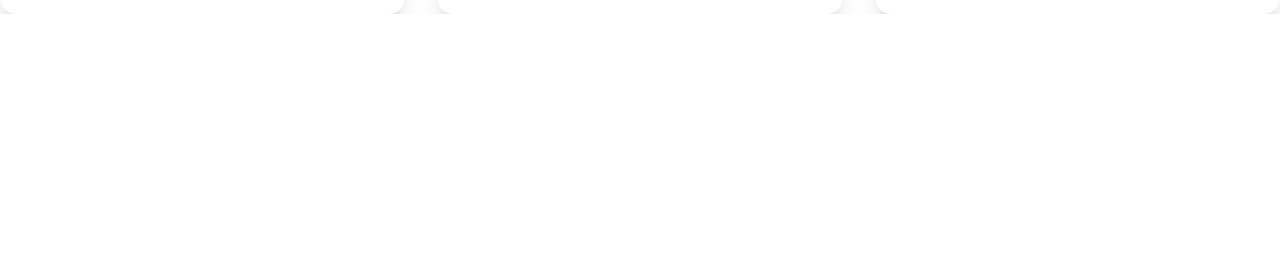
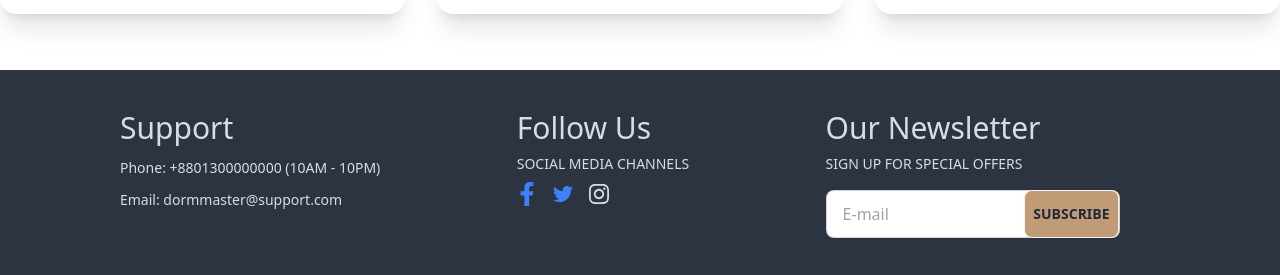
Before and after one commit to mehedi-hasan02/DormMaster-client, a React (Vite) app: page / in a window 1280 px wide. Shown: the part 10018-10293 px from the top of the page. Before the commit the page ends 10032 px from the top, so only its background shows below. Built offline with nearby package versions, Linux system fonts and the light colour scheme.

Commit message:
implement footer section

```diff
--- a/package.json
+++ b/package.json
@@ -15,9 +15,11 @@
     "match-sorter": "^6.3.4",
     "react": "^18.2.0",
     "react-dom": "^18.2.0",
+    "react-icons": "^5.2.1",
     "react-router-dom": "^6.23.1",
     "react-tabs": "^6.0.2",
     "sort-by": "^1.2.0",
+    "sweetalert2": "^11.11.0",
     "swiper": "^11.1.4"
   },
   "devDependencies": {
--- a/src/Layout/Main.jsx
+++ b/src/Layout/Main.jsx
@@ -1,14 +1,16 @@
 import { Outlet } from "react-router-dom";
 import Navbar from "../Pages/Shared/Navbar/Navbar";
+import Footer from "../Pages/Shared/Footer/Footer";
 
 
 const Main = () => {
     return (
         <div>
             <div>
-                <Navbar/>
+                <Navbar />
+                <Outlet />
             </div>
-            <Outlet/>
+            <Footer/>
         </div>
     );
 };
--- a/src/Pages/Shared/Footer/Footer.jsx
+++ b/src/Pages/Shared/Footer/Footer.jsx
@@ -1,10 +1,62 @@
+import { FaFacebookF, FaInstagram, FaTwitter } from "react-icons/fa";
+import { Link } from "react-router-dom";
+import Swal from "sweetalert2";
 
 
 const Footer = () => {
+
+    const handelNewsletter = e => {
+        e.preventDefault();
+        const form = e.target;
+
+        Swal.fire({
+            icon: "success",
+            title: "Thank you for subscribing to our newsletter!",
+            showConfirmButton: false,
+            timer: 1500
+        });
+
+        form.reset();
+    }
+
+
     return (
-        <div>
-
-        </div>
+        <footer className="footer p-10 bg-neutral text-neutral-content mt-14">
+            <aside>
+                <div className="space-y-3 ml-20">
+                    <h3 className="text-3xl">Support</h3>
+                    <p>Phone: +8801300000000 (10AM - 10PM)</p>
+                    <p>Email: dormmaster@support.com</p>
+                </div>
+            </aside>
+            <nav>
+                <h6 className="text-3xl">Follow Us</h6>
+                <p>SOCIAL MEDIA CHANNELS</p>
+                <div className="grid grid-flow-col gap-4">
+                    <Link className="w-5">
+                        <FaFacebookF className="text-blue-500 w-5 h-6"/>
+                    </Link>
+                    <Link>
+                        <FaTwitter className="text-blue-500 w-5 h-6"/>
+                    </Link>
+                    <Link>
+                        <FaInstagram className=" w-5 h-6"/>
+                    </Link>
+                </div>
+            </nav>
+            <nav>
+                <h6 className="text-3xl">Our Newsletter</h6>
+                <p>SIGN UP FOR SPECIAL OFFERS</p>
+                <div className="mt-2">
+                    <form onSubmit={handelNewsletter}>
+                        <label className="input input-bordered flex items-center gap-2 relative">
+                            <input type="email" className="grow text-black w-[260px]" placeholder="E-mail" />
+                            <button className="btn absolute right-0 bg-[#c19b76] p-2">SUBSCRIBE</button>
+                        </label>
+                    </form>
+                </div>
+            </nav>
+        </footer>
     );
 };
 
```
Also changed, not shown: 1 other file (tests, documents, lock files or other folders).
